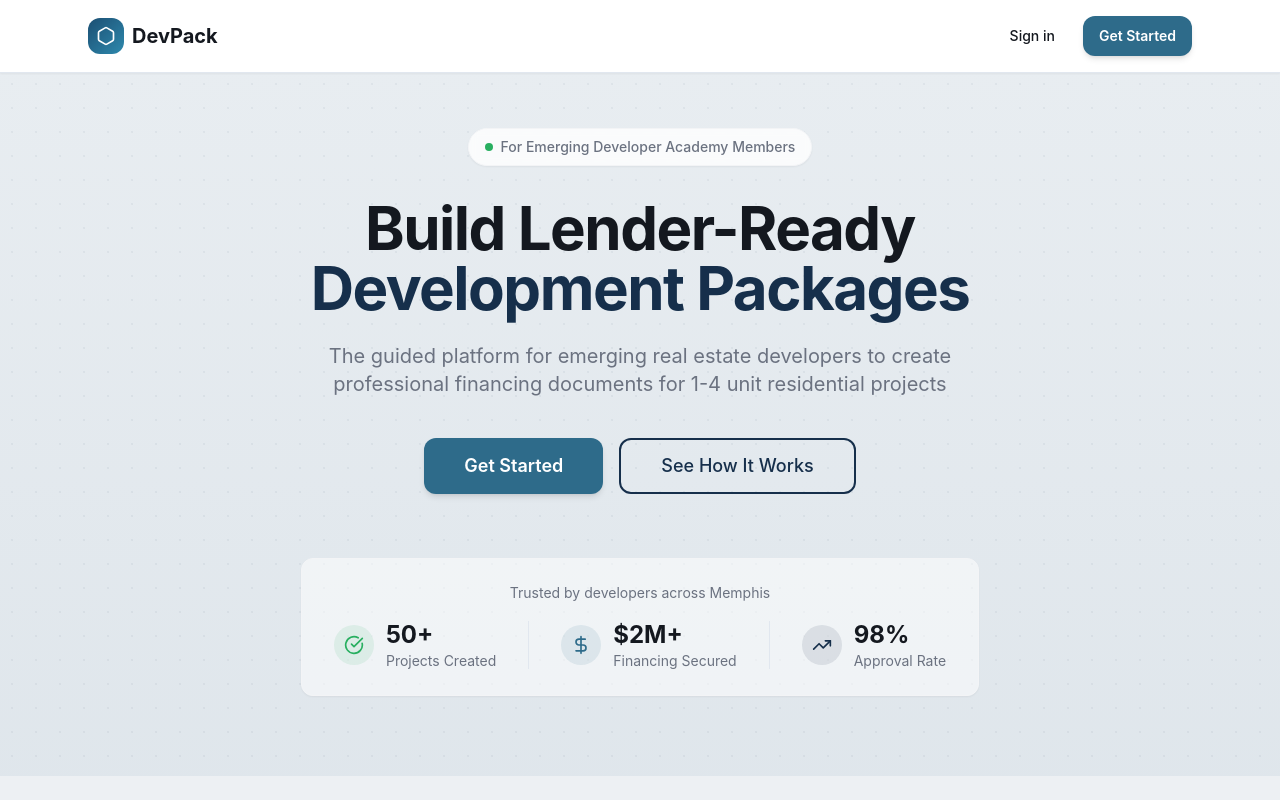
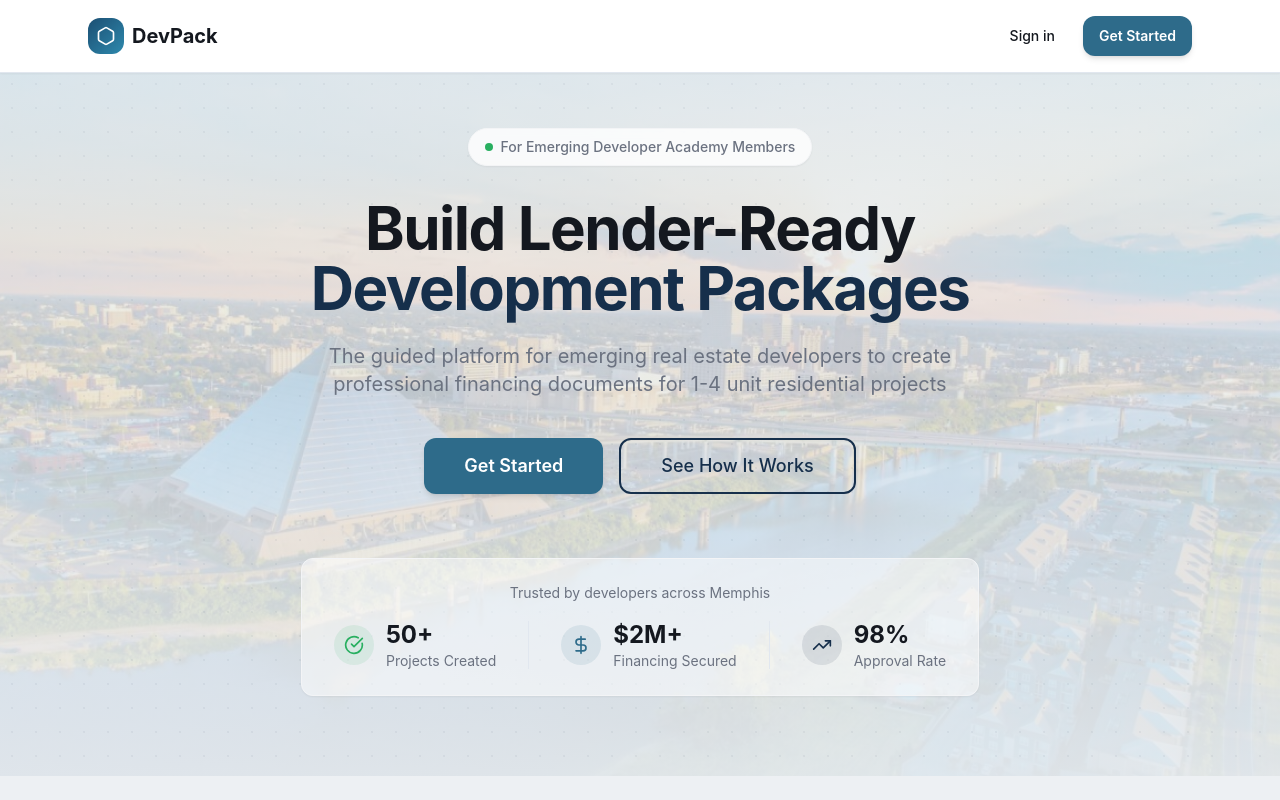
Before and after one commit to Uday-Varik/Devpak_EDAmemphis, a React (Vite) app: page / in a window 1280 px wide. Shown: the top 800 px of the page. Built offline with nearby package versions, Linux system fonts and the light colour scheme; no server answers.

Commit message:
feat(landing): Memphis skyline photo as the hero background
Adds the Memphis skyline photo behind the landing hero, with a Mist Grey overlay so the existing text stays readable.

Co-Authored-By: Claude Haiku 5.5 <noreply@anthropic.com>

```diff
--- a/src/components/Hero.tsx
+++ b/src/components/Hero.tsx
@@ -7,7 +7,15 @@ interface HeroProps {
 
 const Hero = ({ onGetStartedClick }: HeroProps) => {
   return (
-    <section className="relative pt-32 pb-20 px-6 hero-gradient overflow-hidden">
+    <section className="relative pt-32 pb-20 px-6 overflow-hidden">
+      {/* Memphis skyline background */}
+      <div
+        className="absolute inset-0 bg-cover bg-center"
+        style={{ backgroundImage: "url(/images/memphis-skyline.jpg)" }}
+        aria-hidden="true"
+      />
+      {/* Light overlay so the text stays readable */}
+      <div className="absolute inset-0 bg-gradient-to-b from-background/90 via-background/80 to-background/95" aria-hidden="true" />
       {/* Dot pattern overlay */}
       <div className="absolute inset-0 dot-pattern pointer-events-none" />
 
```
Also changed, not shown: public/images/memphis-skyline.jpg (added).
